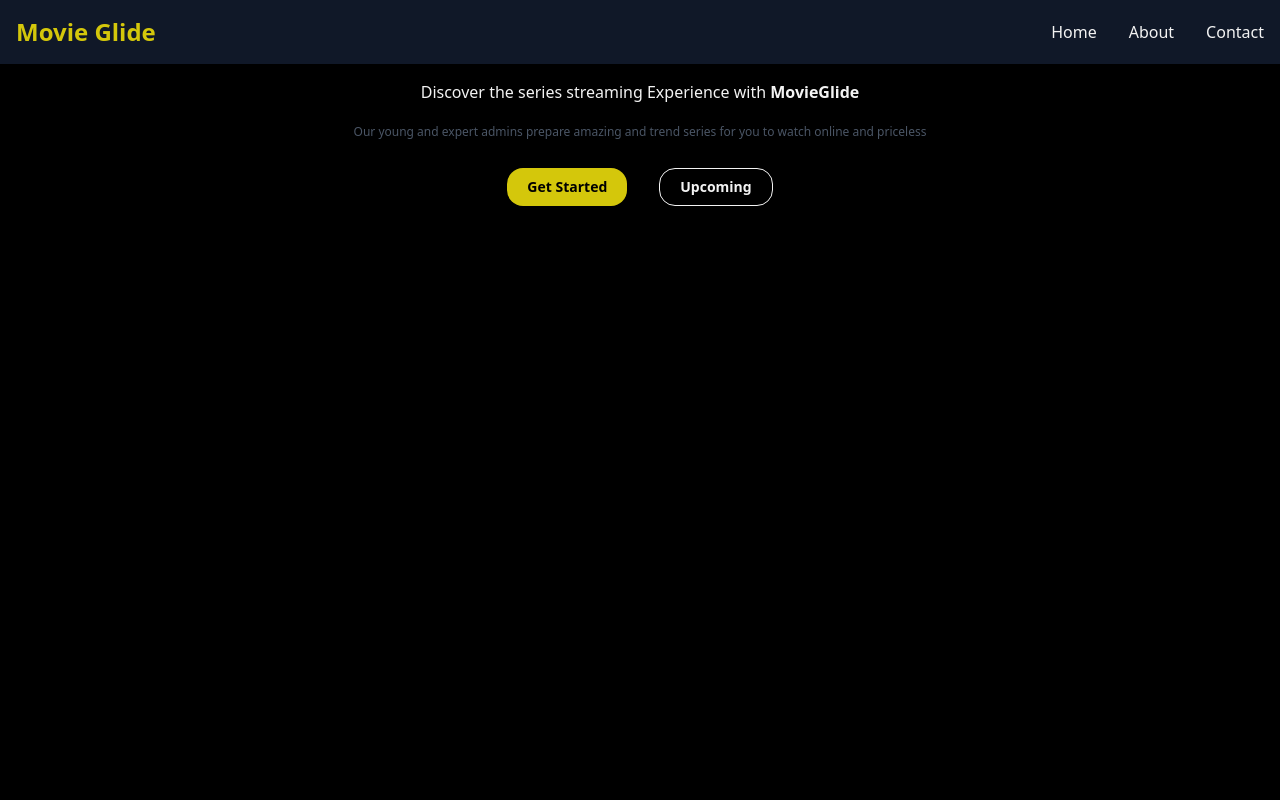
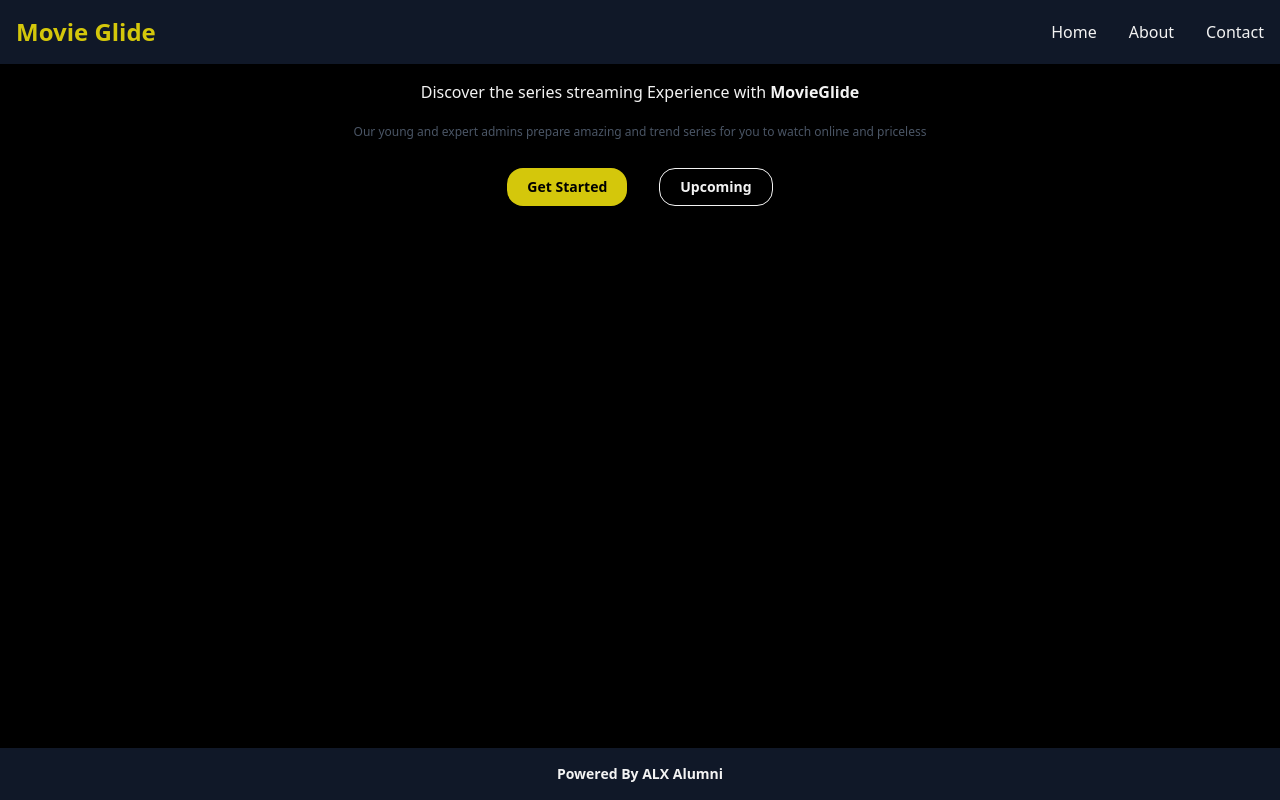
Before and after one commit to alx-software-engineer/movieGlide, a React (Vite) app in the folder movie-glide/: page / in a window 1280 px wide. Built offline with nearby package versions, Linux system fonts and the light colour scheme.

Commit message:
Added Footer element

```diff
--- a/movie-glide/src/App.css
+++ b/movie-glide/src/App.css
@@ -8,4 +8,8 @@
 }
 
 
-Body {background-color: #000000;}
+Body {
+  background-color: #000000;
+  height: 100vh;
+  width: 100%;
+}
--- /dev/null
+++ b/movie-glide/src/Components/Footer.jsx
@@ -0,0 +1,9 @@
+function Footer() {
+    return (
+        <footer>
+            <p className="text-secondary text-center font-bold text-sm bg-gray-900 shadow-md sticky bottom-0 py-4 z-50">Powered By ALX Alumni</p>
+        </footer>
+    )
+}
+
+export default Footer;
--- a/movie-glide/src/Components/Layout.jsx
+++ b/movie-glide/src/Components/Layout.jsx
@@ -1,15 +1,18 @@
 import { Outlet } from "react-router-dom";
 import Navigation from "./Navigation";
+import Footer from "./Footer";
 
 
 function Layout() {
     return (
-       <div>
+       <div className="flex flex-col min-h-screen">
             <Navigation />
 
-            <main className="container mx-auto p-4">
+            <main className="flex-grow container mx-auto p-4">
                 <Outlet />
             </main>
+
+            <Footer />
        </div>
     );
 }
```
